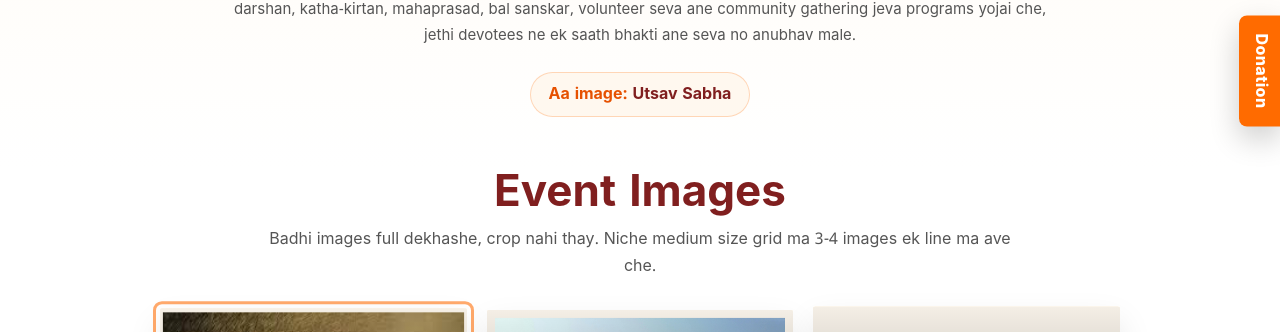
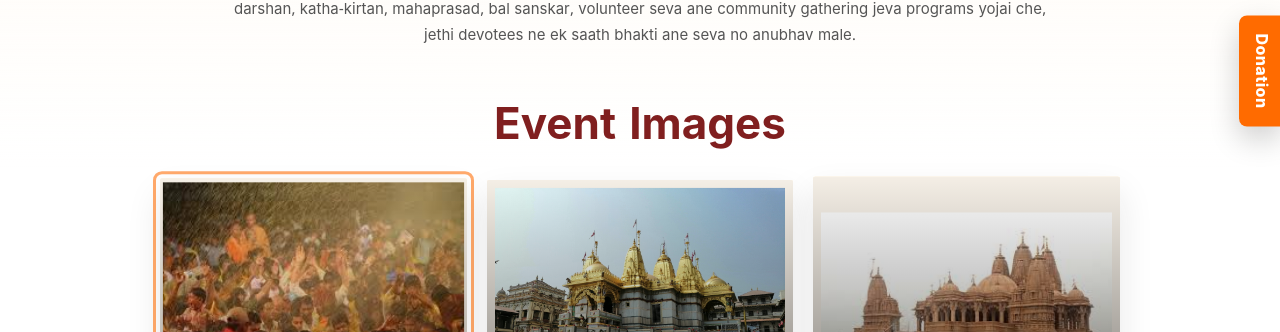
Before and after one commit to Master-Era/SST_Website, a React (Create React App) app: page /utsav in a window 1280 px wide. Shown: the part 329-661 px from the top of the page. Built offline with nearby package versions, Linux system fonts and the light colour scheme; no server answers.

Commit message:
Evet page edit

```diff
--- a/src/pages/Events.js
+++ b/src/pages/Events.js
@@ -58,15 +58,11 @@ function Events() {
           anubhav male.`}
         </p>
 
-        <div className="selected-event-name" aria-live="polite">
-          Aa image: <strong>{selectedEvent.title}</strong>
-        </div>
       </section>
 
       <section className="events-gallery page-shell" aria-label="Event images">
         <div className="gallery-note">
           <h2>Event Images</h2>
-          <p>Badhi images full dekhashe, crop nahi thay. Niche medium size grid ma 3-4 images ek line ma ave che.</p>
         </div>
 
         <div className="event-image-grid">
```
